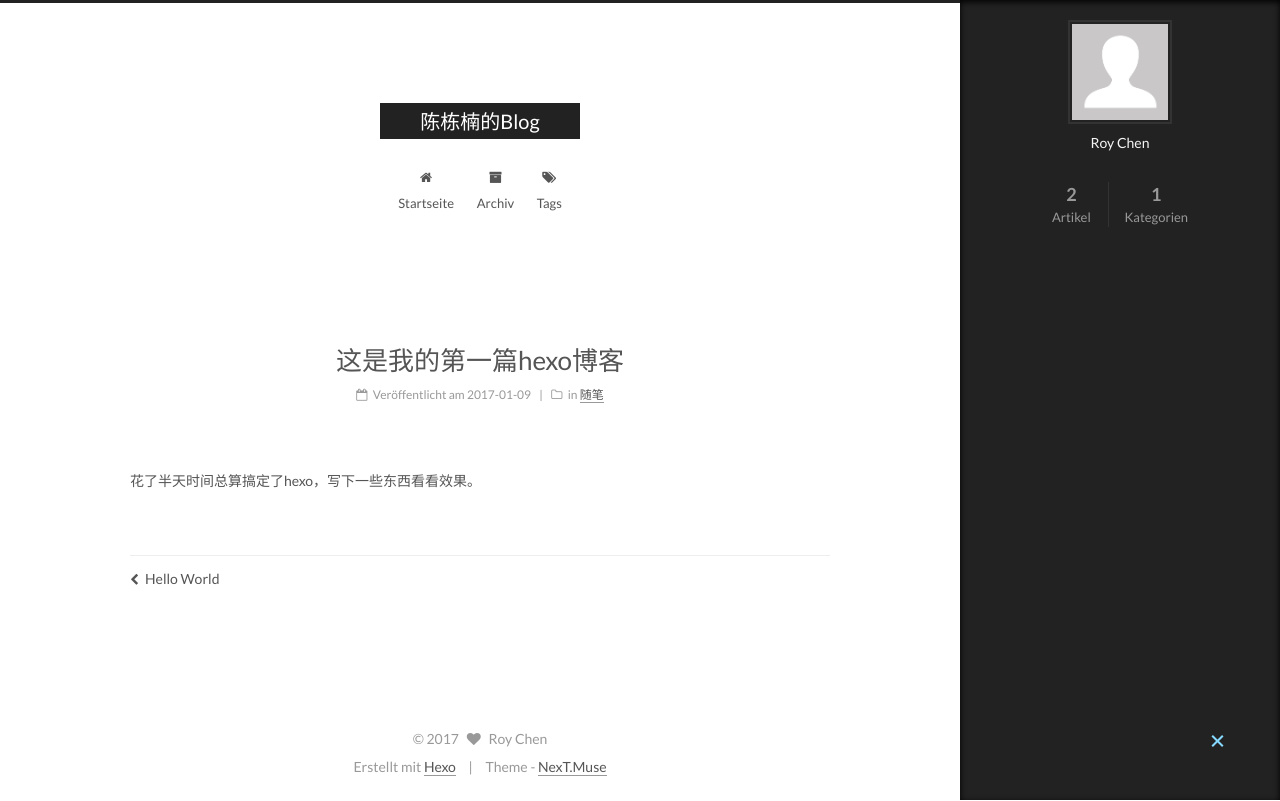
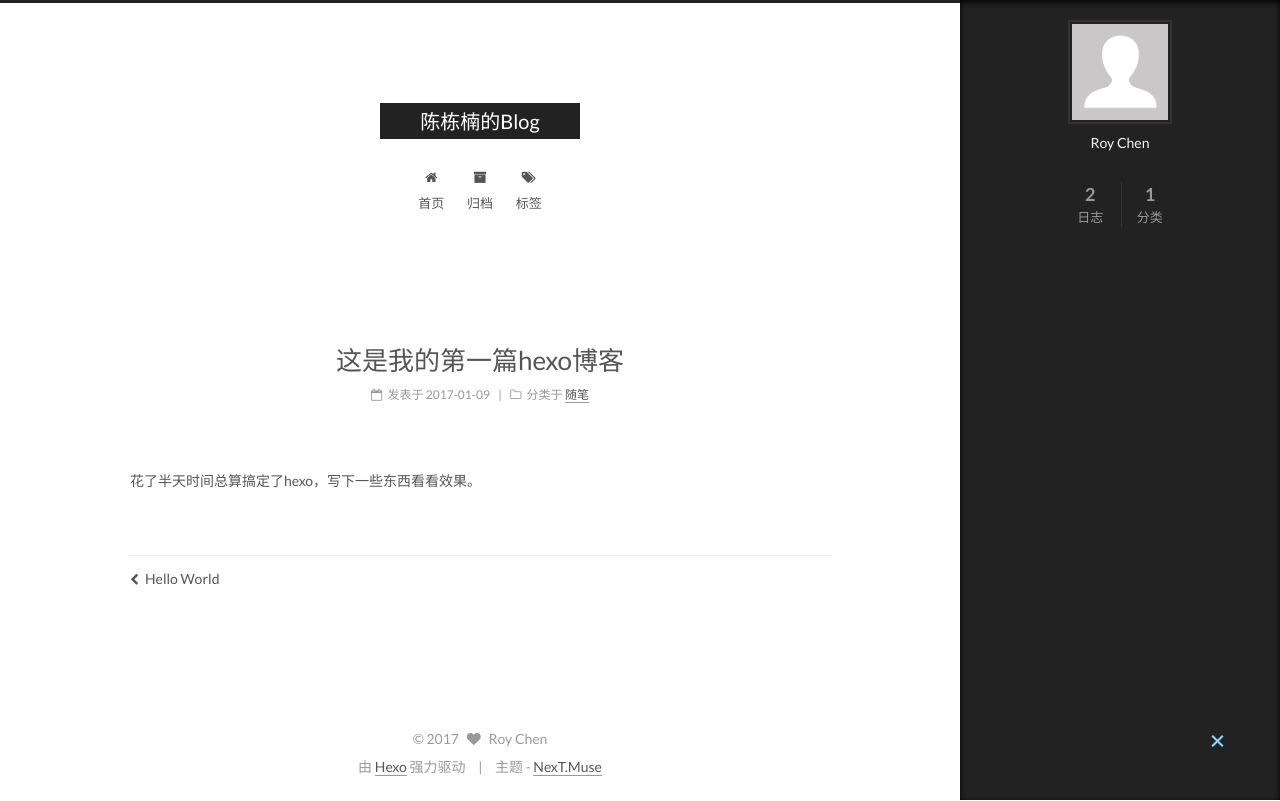
Before and after one commit to ChenDongnan/ChenDongnan.github.io, a plain HTML site: page 2017/01/09/new-article/index.html in a window 1280 px wide. Both pictures are taken after a click on the element 1217 px from the left and 742 px from the top of the page. Drawn offline with Linux system fonts and the light colour scheme.

Commit message:
Site updated: 2017-01-10 10:45:13

```diff
--- a/2017/01/09/new-article/index.html
+++ b/2017/01/09/new-article/index.html
@@ -5,7 +5,7 @@
 
 
 
-<html class="theme-next muse use-motion" lang="zh-CN">
+<html class="theme-next muse use-motion" lang="zh-Hans">
 <head>
   <meta charset="UTF-8"/>
 <meta http-equiv="X-UA-Compatible" content="IE=edge" />
@@ -107,7 +107,7 @@
     motion: true,
     duoshuo: {
       userId: '0',
-      author: 'Author'
+      author: '博主'
     },
     algolia: {
       applicationID: '',
@@ -130,7 +130,7 @@
   <title> 这是我的第一篇hexo博客 | 陈栋楠的Blog </title>
 </head>
 
-<body itemscope itemtype="http://schema.org/WebPage" lang="zh-CN">
+<body itemscope itemtype="http://schema.org/WebPage" lang="zh-Hans">
 
 
 
@@ -187,7 +187,7 @@
 
               <i class="menu-item-icon fa fa-fw fa-home"></i> <br />
 
-            Startseite
+            首页
           </a>
         </li>
 
@@ -197,7 +197,7 @@
 
               <i class="menu-item-icon fa fa-fw fa-archive"></i> <br />
 
-            Archiv
+            归档
           </a>
         </li>
 
@@ -207,7 +207,7 @@
 
               <i class="menu-item-icon fa fa-fw fa-tags"></i> <br />
 
-            Tags
+            标签
           </a>
         </li>
 
@@ -277,7 +277,7 @@
                 <i class="fa fa-calendar-o"></i>
               </span>
 
-                <span class="post-meta-item-text">Veröffentlicht am</span>
+                <span class="post-meta-item-text">发表于</span>
 
               <time title="Post created" itemprop="dateCreated datePublished" datetime="2017-01-09T17:48:51+08:00">
                 2017-01-09
@@ -298,7 +298,7 @@
                 <i class="fa fa-folder-o"></i>
               </span>
 
-                <span class="post-meta-item-text">in</span>
+                <span class="post-meta-item-text">分类于</span>
 
 
                 <span itemprop="about" itemscope itemtype="http://schema.org/Thing">
@@ -434,7 +434,7 @@
             <div class="site-state-item site-state-posts">
               <a href="/archives">
                 <span class="site-state-item-count">2</span>
-                <span class="site-state-item-name">Artikel</span>
+                <span class="site-state-item-name">日志</span>
               </a>
             </div>
 
@@ -443,7 +443,7 @@
             <div class="site-state-item site-state-categories">
 
                 <span class="site-state-item-count">1</span>
-                <span class="site-state-item-name">Kategorien</span>
+                <span class="site-state-item-name">分类</span>
 
             </div>
 
@@ -493,11 +493,11 @@
 
 
 <div class="powered-by">
-  Erstellt mit  <a class="theme-link" href="https://hexo.io">Hexo</a>
+  由 <a class="theme-link" href="https://hexo.io">Hexo</a> 强力驱动
 </div>
 
 <div class="theme-info">
-  Theme -
+  主题 -
   <a class="theme-link" href="https://github.com/iissnan/hexo-theme-next">
     NexT.Muse
   </a>
```
Also changed, not shown: 2017/01/09/hello-world/index.html (+13 -13 lines), archives/2017/01/index.html (+12 -12 lines), archives/2017/index.html (+12 -12 lines), archives/index.html (+12 -12 lines), categories/随笔/index.html (+12 -12 lines), index.html (+13 -13 lines).
